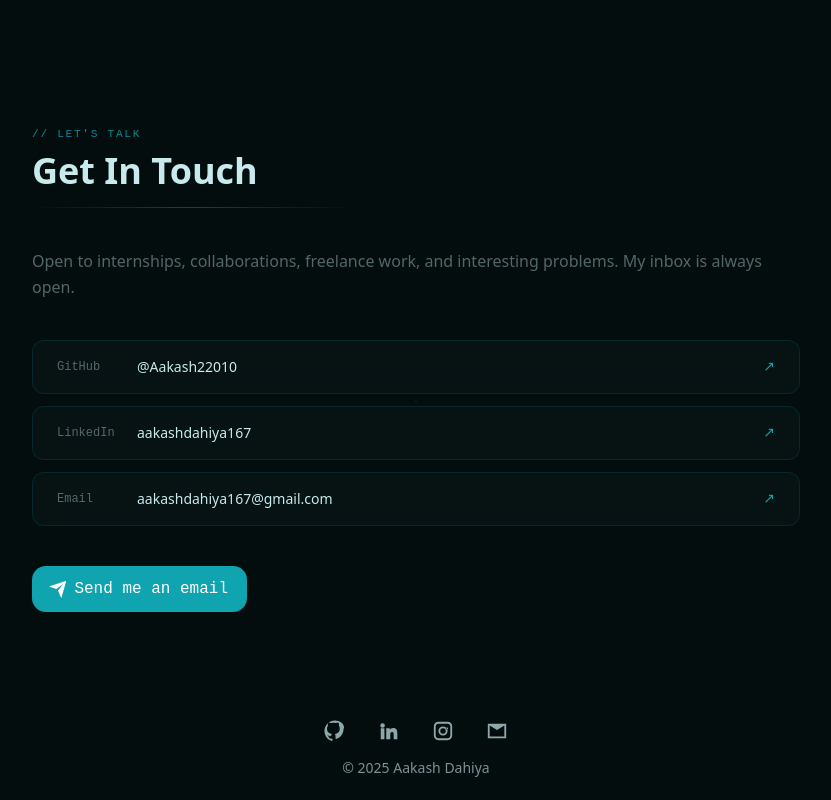
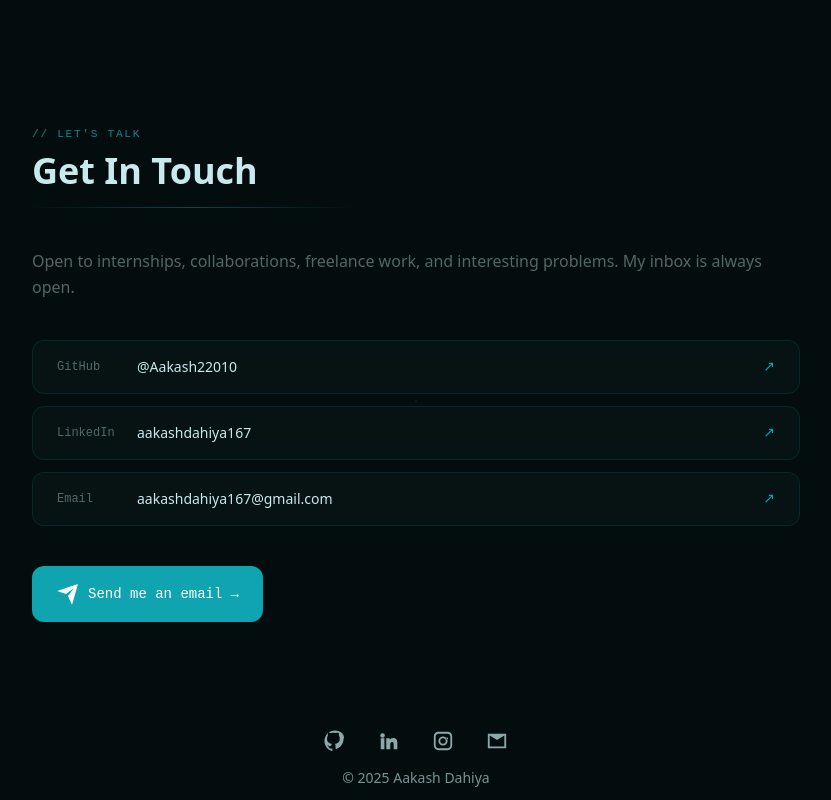
Before and after one commit to Aakash22010/myPortfolio, a React (Vite) app: page / in a window 1280 px wide. Shown: the part 5599-6399 px from the top of the page, without its empty margins (224-1055 px from the left). Built offline with nearby package versions, Linux system fonts and the light colour scheme.

Commit message:
download button update

```diff
--- /dev/null
+++ b/src/components/AnimatedEmailButton.jsx
@@ -0,0 +1,77 @@
+// components/AnimatedEmailButton.jsx
+import { motion } from "framer-motion";
+import { useState } from "react";
+
+const wrapperVariants = {
+  initial: { y: 0 },
+  hover: {
+    y: [-0.1, 0.1],
+    transition: {
+      y: {
+        repeat: Infinity,
+        repeatType: "reverse",
+        duration: 0.6,
+        ease: "easeInOut",
+      },
+    },
+  },
+};
+
+export default function AnimatedEmailButton({ href }) {
+  const [isHovered, setIsHovered] = useState(false);
+
+  return (
+    <motion.a
+      href={href}
+      className="inline-flex items-center gap-2 px-6 py-4 rounded-xl text-sm font-medium mono"
+      style={{ background: "var(--accent)", color: "#fff" }}
+      onHoverStart={() => setIsHovered(true)}
+      onHoverEnd={() => setIsHovered(false)}
+      whileTap={{ scale: 0.95 }}
+      transition={{ type: "tween", duration: 0.2 }}
+    >
+      {/* SVG wrapper with bouncing animation */}
+      <motion.div
+        className="svg-wrapper-1"
+        variants={wrapperVariants}
+        animate={isHovered ? "hover" : "initial"}
+      >
+        <div className="svg-wrapper">
+          <svg
+            xmlns="http://www.w3.org/2000/svg"
+            viewBox="0 0 24 24"
+            width="24"
+            height="24"
+          >
+            <path fill="none" d="M0 0h24v24H0z" />
+            <path
+              fill="currentColor"
+              d="M1.946 9.315c-.522-.174-.527-.455.01-.634l19.087-6.362c.529-.176.832.12.684.638l-5.454 19.086c-.15.529-.455.547-.679.045L12 14l6-8-8 6-8.054-2.685z"
+            />
+          </svg>
+        </div>
+      </motion.div>
+
+      {/* Text with slide animation */}
+      <motion.span
+        animate={isHovered ? { x: 5 } : { x: 0 }}
+        transition={{ duration: 0.3, ease: "easeInOut" }}
+      >
+        Send me an email
+      </motion.span>
+
+      {/* Arrow that moves and rotates on hover */}
+      <motion.span
+        animate={
+          isHovered
+            ? { x: 1.2, rotate: 45, scale: 1.1 }
+            : { x: 0, rotate: 0, scale: 1 }
+        }
+        transition={{ duration: 0.3, ease: "easeInOut" }}
+        style={{ display: "inline-block" }}
+      >
+        →
+      </motion.span>
+    </motion.a>
+  );
+}
--- a/src/components/Contact.jsx
+++ b/src/components/Contact.jsx
@@ -1,5 +1,7 @@
+// app/contact/page.jsx (or wherever your contact section lives)
 import { motion } from "framer-motion";
 import { fadeUp, staggerContainer } from "../animations";
+import AnimatedEmailButton from "../components/AnimatedEmailButton"; // adjust path
 
 const links = [
   { label: "GitHub", handle: "@Aakash22010", href: "https://github.com/Aakash22010" },
@@ -7,82 +9,29 @@ const links = [
   { label: "Email", handle: "aakashdahiya167@gmail.com", href: "mailto:aakashdahiya167@gmail.com" },
 ];
 
-function SendButton({ href }) {
-  return (
-    <>
-      <style>{`
-        .send-btn {
-          font-size: 16px;
-          background: var(--accent);
-          color: #fff;
-          padding: 0.7em 1.2em 0.7em 1em;
-          display: inline-flex;
-          align-items: center;
-          border: none;
-          border-radius: 14px;
-          overflow: hidden;
-          transition: all 0.2s;
-          cursor: pointer;
-          text-decoration: none;
-          font-family: 'JetBrains Mono', monospace;
-        }
-        .send-btn:active {
-          transform: scale(0.95);
-        }
-        .send-btn span {
-          display: block;
-          margin-left: 0.4em;
-          transition: all 0.3s ease-in-out;
-        }
-        .send-btn svg {
-          display: block;
-          transform-origin: center center;
-          transition: transform 0.3s ease-in-out;
-          flex-shrink: 0;
-        }
-        .send-btn:hover .send-svg-wrapper {
-          animation: send-fly 0.6s ease-in-out infinite alternate;
-        }
-        .send-btn:hover svg {
-          transform: translateX(1.1em) rotate(45deg) scale(1.1);
-        }
-        .send-btn:hover span {
-          transform: translateX(4.5em);
-        }
-        @keyframes send-fly {
-          from { transform: translateY(0.1em); }
-          to   { transform: translateY(-0.1em); }
-        }
-      `}</style>
-
-      <a href={href} className="send-btn">
-        <div className="send-svg-wrapper">
-          <svg xmlns="http://www.w3.org/2000/svg" viewBox="0 0 24 24" width="20" height="20">
-            <path fill="none" d="M0 0h24v24H0z" />
-            <path
-              fill="currentColor"
-              d="M1.946 9.315c-.522-.174-.527-.455.01-.634l19.087-6.362c.529-.176.832.12.684.638l-5.454 19.086c-.15.529-.455.547-.679.045L12 14l6-8-8 6-8.054-2.685z"
-            />
-          </svg>
-        </div>
-        <span>Send me an email</span>
-      </a>
-    </>
-  );
-}
-
 export default function Contact() {
   return (
     <section id="contact" className="py-24 px-6">
-      <motion.div className="max-w-3xl mx-auto" variants={staggerContainer} initial="hidden" whileInView="visible" viewport={{ once: true }}>
+      <motion.div
+        className="max-w-3xl mx-auto"
+        variants={staggerContainer}
+        initial="hidden"
+        whileInView="visible"
+        viewport={{ once: true }}
+      >
         <motion.div variants={fadeUp} className="mb-10">
           <p className="section-label mb-2">// let's talk</p>
           <h2 className="text-3xl md:text-4xl font-bold">Get In Touch</h2>
           <div className="glow-line mt-4 max-w-xs" />
         </motion.div>
 
-        <motion.p variants={fadeUp} className="text-base leading-relaxed mb-10" style={{ color: "var(--muted)" }}>
-          Open to internships, collaborations, freelance work, and interesting problems. My inbox is always open.
+        <motion.p
+          variants={fadeUp}
+          className="text-base leading-relaxed mb-10"
+          style={{ color: "var(--muted)" }}
+        >
+          Open to internships, collaborations, freelance work, and interesting
+          problems. My inbox is always open.
         </motion.p>
 
         <motion.div variants={fadeUp} className="space-y-3 mb-10">
@@ -93,20 +42,32 @@ export default function Contact() {
               target={href.startsWith("mailto") ? undefined : "_blank"}
               rel="noopener noreferrer"
               className="glass flex items-center justify-between px-6 py-4 rounded-xl group transition"
-              onMouseEnter={e => e.currentTarget.style.borderColor = "var(--border-hard)"}
-              onMouseLeave={e => e.currentTarget.style.borderColor = "var(--border)"}
+              onMouseEnter={(e) =>
+                (e.currentTarget.style.borderColor = "var(--border-hard)")
+              }
+              onMouseLeave={(e) =>
+                (e.currentTarget.style.borderColor = "var(--border)")
+              }
             >
               <div className="flex items-center gap-4">
-                <span className="mono text-xs w-16" style={{ color: "var(--muted)" }}>{label}</span>
+                <span
+                  className="mono text-xs w-16"
+                  style={{ color: "var(--muted)" }}
+                >
+                  {label}
+                </span>
                 <span className="text-sm font-medium">{handle}</span>
               </div>
-              <span className="mono text-sm" style={{ color: "var(--accent)" }}>↗</span>
+              <span className="mono text-sm" style={{ color: "var(--accent)" }}>
+                ↗
+              </span>
             </a>
           ))}
         </motion.div>
 
+        {/* Replace old email link with animated button */}
         <motion.div variants={fadeUp}>
-          <SendButton href="mailto:aakashdahiya167@gmail.com" />
+          <AnimatedEmailButton href="mailto:aakashdahiya167@gmail.com" />
         </motion.div>
       </motion.div>
     </section>
```
